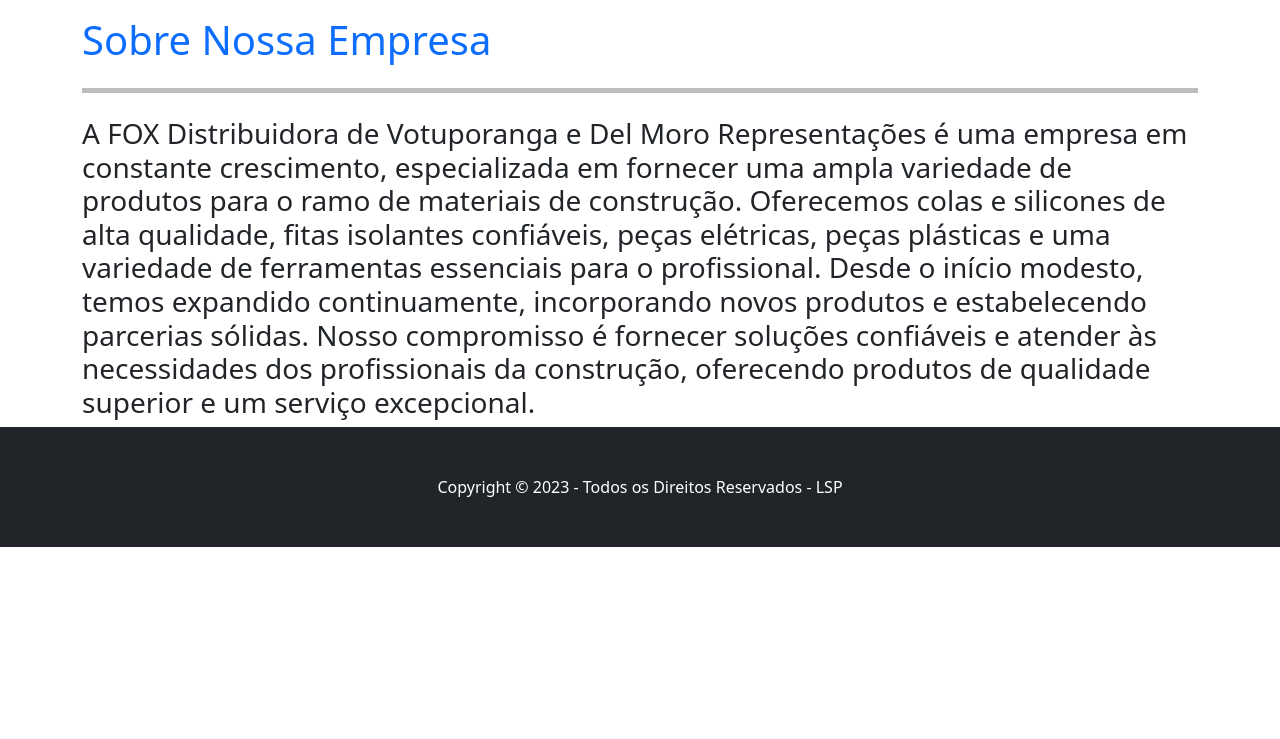
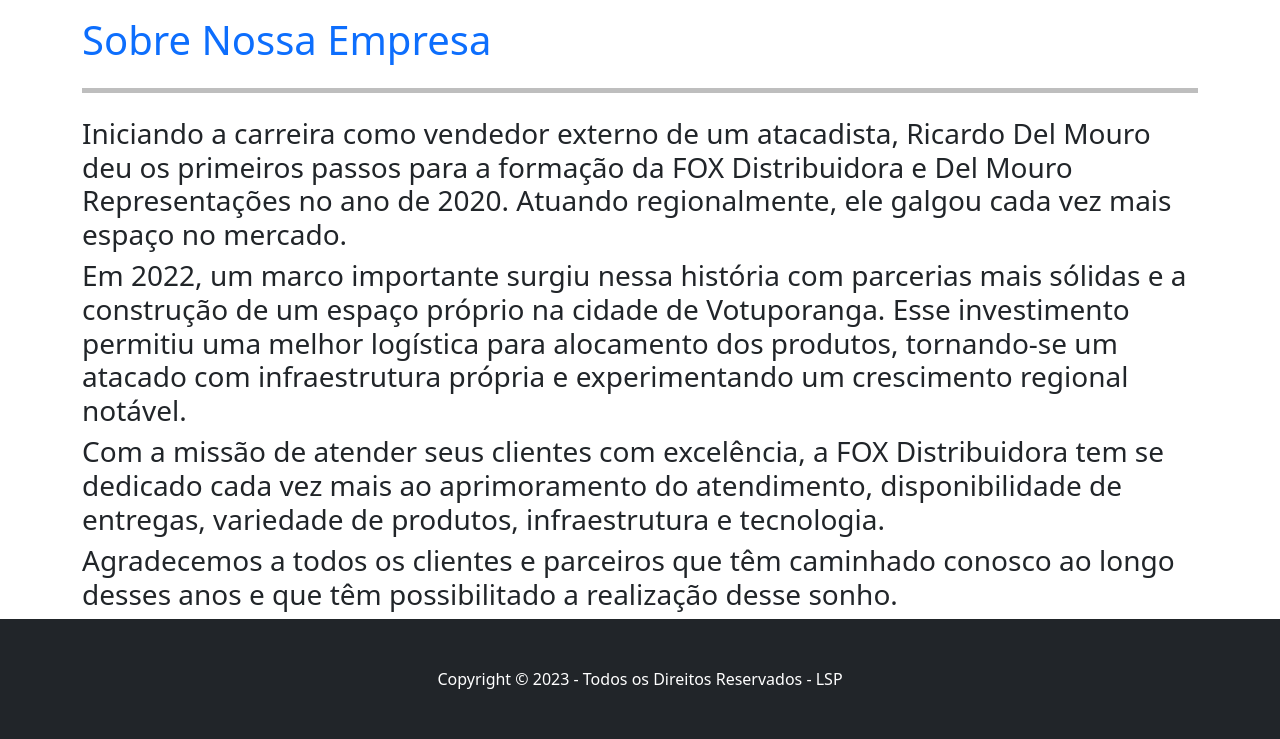
Before and after one commit to Lucaspaz21/foxdistribuidora, a Flask app: page /sobre in a window 1280 px wide. Shown: the part 214-953 px from the top of the page. Before the commit the page ends 761 px from the top, so only its background shows below. Run offline with Flask 3, Linux system fonts and the light colour scheme.

Commit message:
Update sobre.html

```diff
--- a/foxdistribuidora/templates/sobre.html
+++ b/foxdistribuidora/templates/sobre.html
@@ -5,13 +5,12 @@
 <div class="container">
     <h1 class="mt-3 text-primary">Sobre Nossa Empresa</h1>
     <hr class="my-4 custom-hr">
-    <h3>A FOX Distribuidora de Votuporanga e Del Moro Representações é uma empresa em constante crescimento, especializada
-        em fornecer uma ampla variedade de produtos para o ramo de materiais de construção.
-        Oferecemos colas e silicones de alta qualidade, fitas isolantes confiáveis, peças elétricas, peças plásticas e uma
-        variedade de ferramentas essenciais para o profissional. Desde o início modesto, temos expandido continuamente, incorporando novos
-        produtos e estabelecendo parcerias sólidas. Nosso compromisso é fornecer soluções confiáveis e atender às necessidades dos
-        profissionais da construção, oferecendo produtos de qualidade superior e um serviço excepcional.</h3>
+    <h3>Iniciando a carreira como vendedor externo de um atacadista, Ricardo Del Mouro deu os primeiros passos para a formação da FOX Distribuidora e Del Mouro Representações no ano de 2020. Atuando regionalmente, ele galgou cada vez mais espaço no mercado.</h3>
+    <h3>Em 2022, um marco importante surgiu nessa história com parcerias mais sólidas e a construção de um espaço próprio na cidade de Votuporanga. Esse investimento permitiu uma melhor logística para alocamento dos produtos, tornando-se um atacado com infraestrutura própria e experimentando um crescimento regional notável.</h3>
+    <h3>Com a missão de atender seus clientes com excelência, a FOX Distribuidora tem se dedicado cada vez mais ao aprimoramento do atendimento, disponibilidade de entregas, variedade de produtos, infraestrutura e tecnologia.</h3>
+    <h3>Agradecemos a todos os clientes e parceiros que têm caminhado conosco ao longo desses anos e que têm possibilitado a realização desse sonho.</h3>
   </div>
+
 
 <!-- Footer-->
 
```
